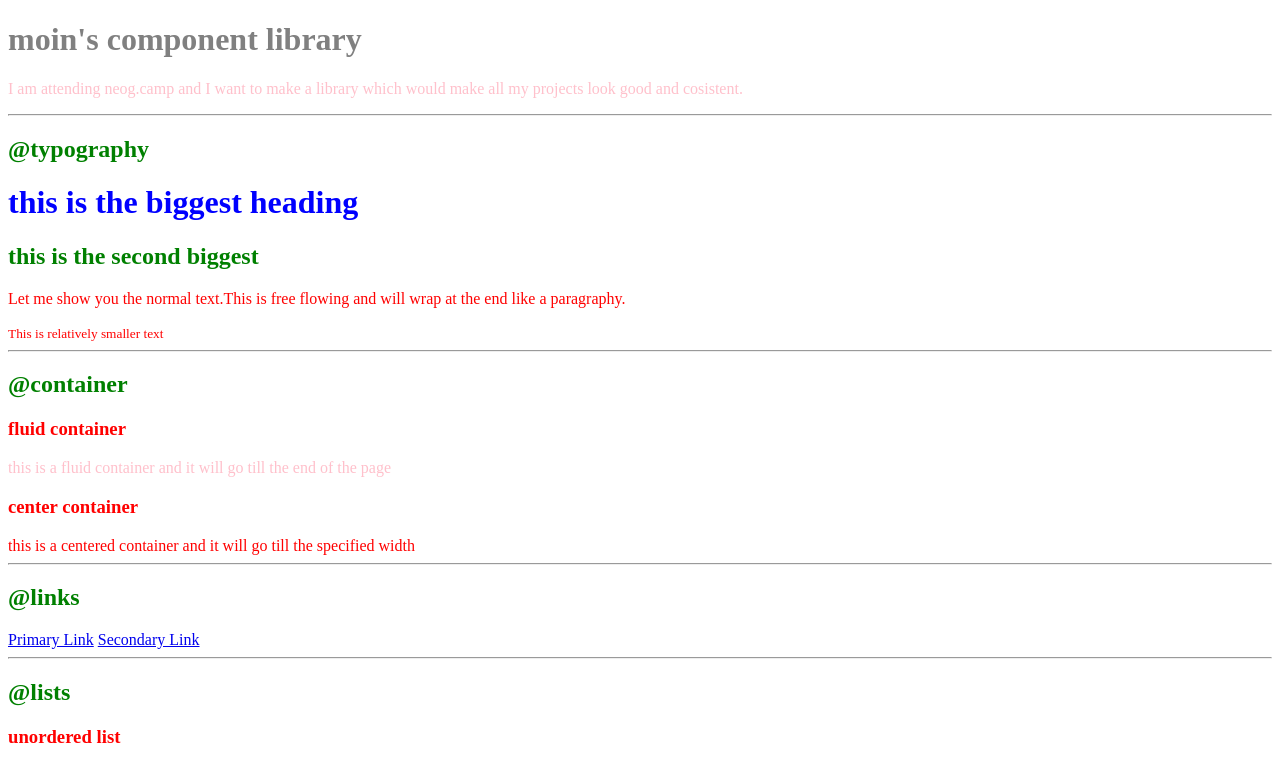
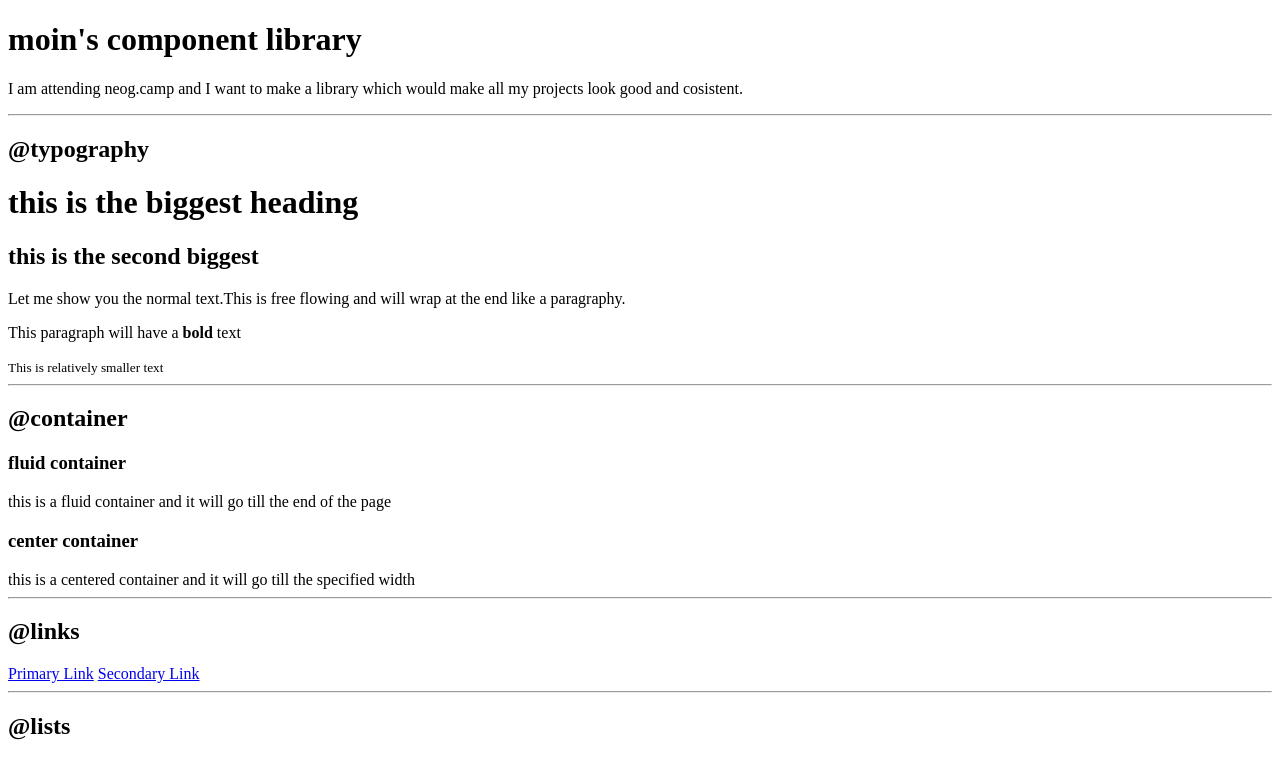
Before and after one commit to moinchoudary/neogcamp-lession-3-live, a plain HTML site: page index.html in a window 1280 px wide. Shown: the top 757 px of the page. Drawn offline with Linux system fonts and the light colour scheme.

Commit message:
typography

```diff
--- a/index.html
+++ b/index.html
@@ -4,20 +4,13 @@
     <meta charset="UTF-8">
     <meta name="viewport" content="width=device-width, initial-scale=1.0">
     <title>Component Library</title>
-   <!-- CSS way 1: style tag
 
-    <style>
-    body{
-        color: red;
-    }
-   </style> -->
-   <!-- THird way of doing CSS:external link -->
    <link href="styles.CSS" rel="stylesheet" />
 </head>
 
 <body>
-    <h1 id="lib-header">moin's component library</h1>
-    <p class="para">I am attending neog.camp and I want to make a library which would make all my projects look good and cosistent.</p>
+    <h1>moin's component library</h1>
+    <p>I am attending neog.camp and I want to make a library which would make all my projects look good and cosistent.</p>
 
     <hr>
 
@@ -26,6 +19,7 @@
     <h1>this is the biggest heading</h2>
     <h2>this is the second biggest</h2>
     <p>Let me show you the normal text.This is free flowing and will wrap at the end like a paragraphy.</p>
+    <p>This paragraph will have a <strong>bold</strong> text </p>
     <small>This is relatively smaller text</small>
 
     <hr>
@@ -33,7 +27,7 @@
     <h2>@container</h2>
 
     <h3>fluid container</h3>
-    <div class="para">this is a fluid container and it will go till the end of the page</div>
+    <div>this is a fluid container and it will go till the end of the page</div>
 
     <h3>center container</h3>
     <div>this is a centered container and it will go till the specified width</div>
--- a/styles.css
+++ b/styles.css
@@ -1,19 +1 @@
-body{
-    color: red;
-}
-
-h1 {
-    color: blue;
-}
-
-h2 {
-    color: green
-}
-
-#lib-header {
-    color: gray
-}
-
-.para{
-    color: pink
-}
+@import url('https://fonts.googleapis.com/css2?family=PT+Sans&display=swap');
```
